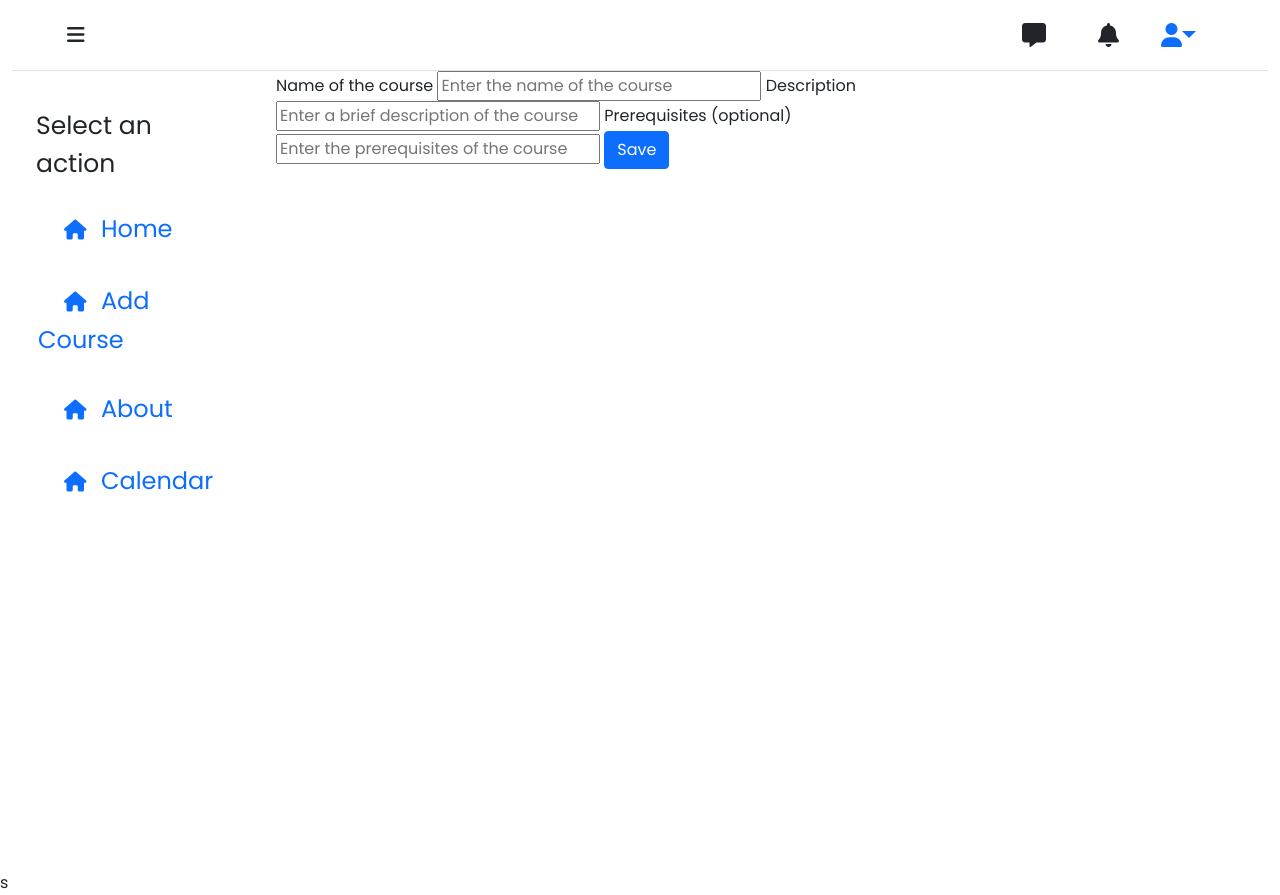
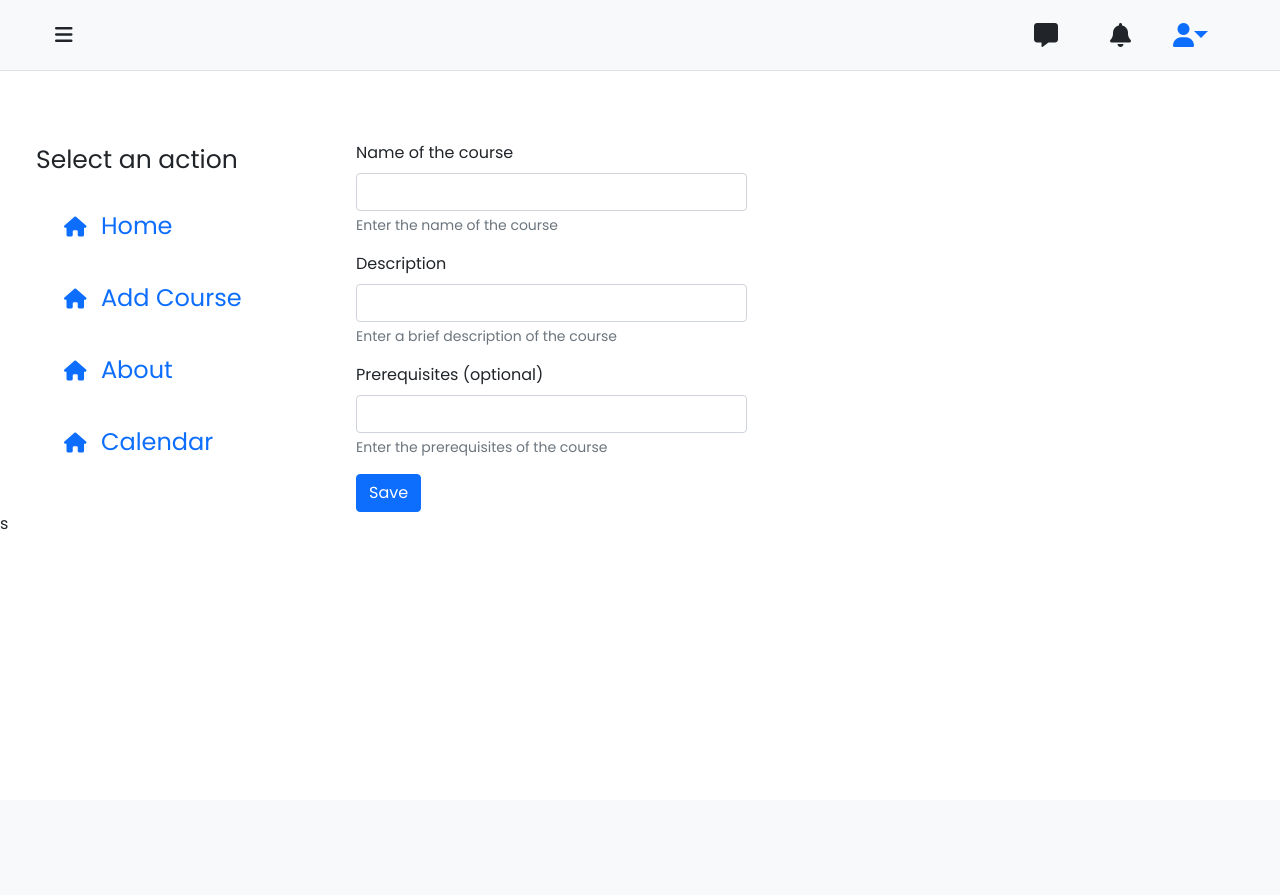
Before and after one commit to EsmeReyes25/Scoology, a PHP site: page /teacher/edit.php?id=1 in a window 1280 px wide. After the commit the page ends 530 px from the top, so only its background shows below. Run offline with PHP 8.4, Linux system fonts and the light colour scheme; data that the repository does not hold is empty.

Commit message:
Correctly added header and aside bar

```diff
--- a/assets/css/style.css
+++ b/assets/css/style.css
@@ -3,7 +3,6 @@
     width: 100vw;
     background-size: cover;
     background-attachment: fixed;
-    overflow: hidden;
     display: flex;
     flex-direction: column;
     align-items: center;
--- a/partials/header.php
+++ b/partials/header.php
@@ -37,7 +37,7 @@
 
 <body>
   <div class="main">
-    <nav class="d-flex justify-content-between navbar navbar-expand px-3 border-bottom">
+    <nav class="d-flex bg-light justify-content-between navbar navbar-expand px-3 border-bottom fixed-top">
       <div>
         <button class="btn" type="button">
           <i class="fa-solid fa-bars lead"></i>
--- a/partials/student-sidebar.html
+++ b/partials/student-sidebar.html
@@ -31,13 +31,13 @@
         </li>
         <li class="sidebar-item">
           <a href="../about.php" class="sidebar-link">
-            <i class="fa-solid fa-house pe-2 lead"></i>
+            <i class="fa-solid fa-circle-info lead"></i>
             About
           </a>
         </li>
         <li class="sidebar-item">
           <a href="../calendar.php" class="sidebar-link">
-            <i class="fa-solid fa-house pe-2 lead"></i>
+            <i class="fa-regular fa-calendar-days lead"></i>
             Calendar
           </a>
         </li>
--- a/signup.php
+++ b/signup.php
@@ -118,6 +118,7 @@ if (!empty($_POST['name']) && !empty($_POST['lastname']) && !empty($_POST['age']
                         <span style="margin-top: -5px"> or
                             <a href="login.php" class="btn">Login</a>
                         </span>
+                    </div>
                 </form>
             </div>
         </div>
--- a/teacher/edit.php
+++ b/teacher/edit.php
@@ -56,20 +56,31 @@
                 <?php include '../partials/header.php'; ?>
             </div>
         </div>
-        <div class="row">
+        <div class="row" style="margin-top: 105px">
             <!-- Incluir la barra lateral -->
-            <?php include '../partials/teacher-sidebar.html'; ?>
-            <div class="col-8">
+            <div class="col-3 position-fixed">
+                <?php include '../partials/teacher-sidebar.html'; ?>
+            </div>
+            <div class="col-8 offset-3" style="margin-top:20px">
                 <!-- Contenido principal -->
-                <div>
-                    <div>
+                <div class="container">
+                    <div class="row">
                         <form action="../teacher/edit.php?id=<?php echo $course_id ?>" method="post">
-                            <label for="name">Name of the course</label>
-                            <input type="text" name="name" value="<?php echo $course['name'] ?>" placeholder="Enter the name of the course" required>
-                            <label for="description">Description</label>
-                            <input type="text" name="description" value="<?php echo $course['description'] ?>" placeholder="Enter a brief description of the course" required>
-                            <label for="prerequisites">Prerequisites (optional)</label>
-                            <input type="text" name="prerequisites" value="<?php echo $course['prereq'] ?>" placeholder="Enter the prerequisites of the course">
+                        <div class="my-3">
+                            <label for="name" class="form-label">Name of the course</label>
+                            <input type="text" name="name" value="<?php echo $course['name'] ?>" class="form-control w-50" aria-describedby="courseHelp" required>
+                            <div id="courseHelp" class="form-text">Enter the name of the course</div>
+                        </div>
+                        <div class="my-3">
+                            <label for="description" class="form-label">Description</label>
+                            <input type="text" name="description" value="<?php echo $course['description'] ?>" class="form-control w-50" aria-describedby="courseHelp" required>
+                            <div id="courseHelp" class="form-text">Enter a brief description of the course</div>
+                        </div>
+                        <div class="my-3">
+                            <label for="prerequisites" class="form-label">Prerequisites (optional)</label>
+                            <input type="text" name="prerequisites" value="<?php echo $course['prereq'] ?>" class="form-control w-50" aria-describedby="courseHelp" required>
+                            <div id="courseHelp" class="form-text">Enter the prerequisites of the course</div>
+                        </div>
                             <input type="submit" class="btn btn-primary" value="Save">
                         </form>
                     </div>
```
Also changed, not shown: participants.php (+5 -4 lines), student/course.php (+17 -53 lines), student/home.php (+6 -4 lines), student/my-courses.php (+5 -4 lines), teacher/add-course.php (+6 -4 lines), teacher/course.php (+6 -4 lines), teacher/home.php (+7 -5 lines).
